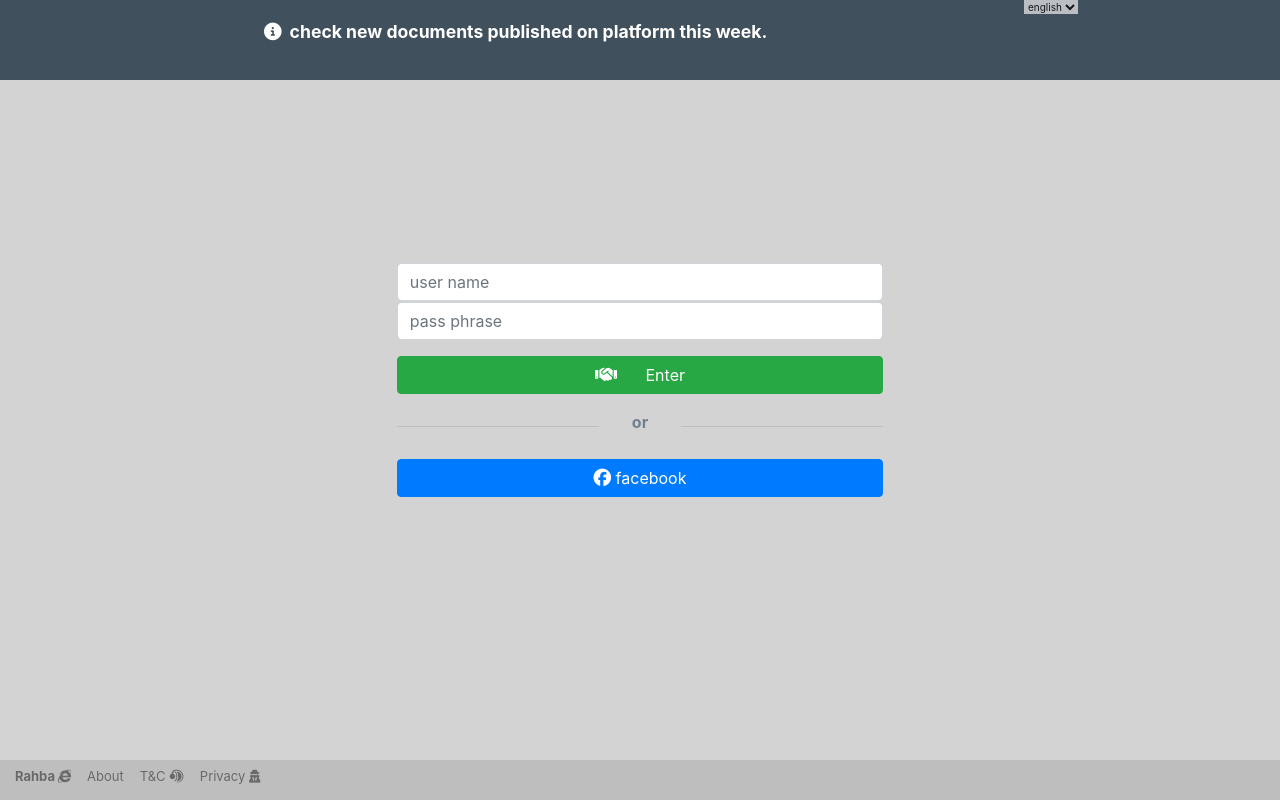
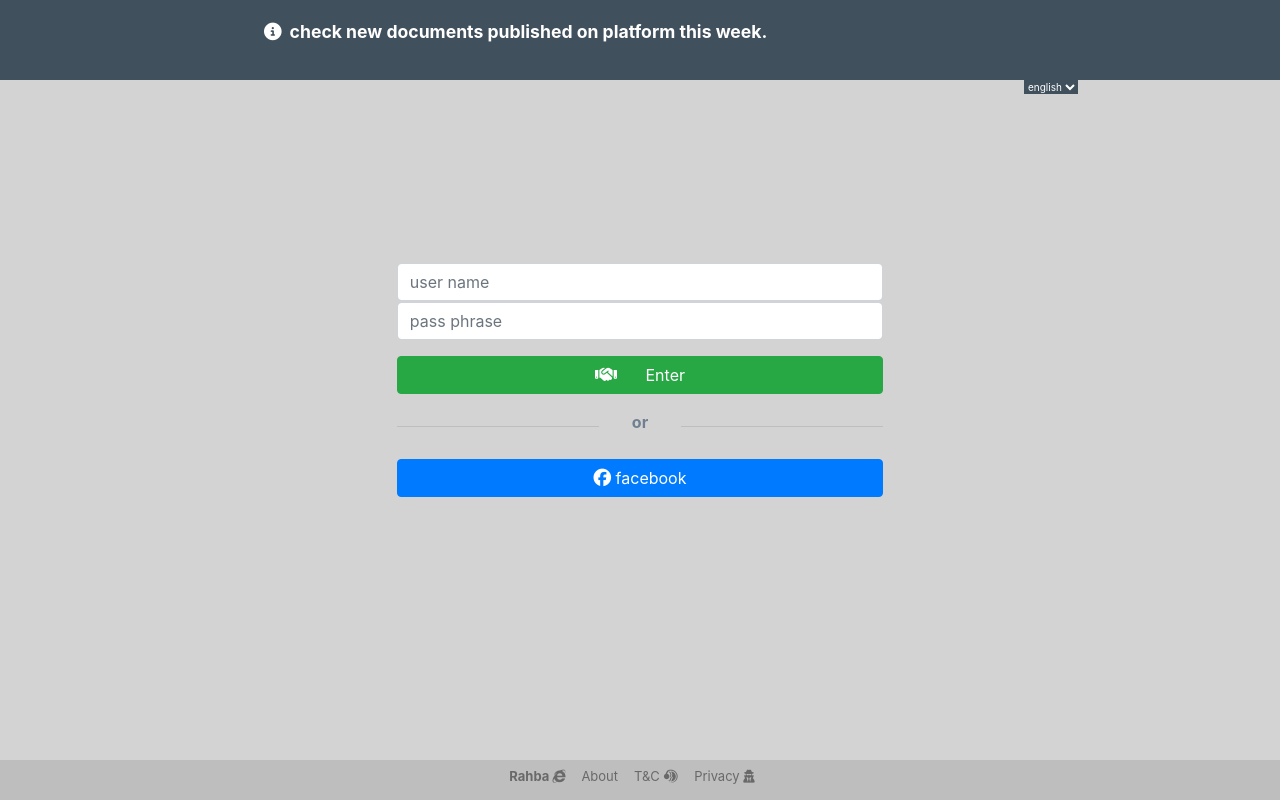
Before and after one commit to abdessamed-diab/cirta-mobile, an Angular app: page /1 in a window 1280 px wide. Built offline with nearby package versions, Linux system fonts and the light colour scheme; no server answers.

Commit message:
fix: change activated route paramMap method.

```diff
--- a/src/app/login/login.component.css
+++ b/src/app/login/login.component.css
@@ -3,6 +3,7 @@
   height: 5%;
   max-height: 5%;
   overflow-y: hidden;
+  text-align: center;
 }
 
 .container-fluid.footer > a {
@@ -27,13 +28,14 @@
   display: block;
 }
 
-.container-fluid.header > select {
+select {
   position: absolute;
-  top: 0;
+  top: 10%;
   border: none;
   max-height: 16px;
   font-size: x-small;
-  opacity: 0.7;
+  background-color: #41505d;
+  color: white;
 }
 
 .select-to-left {
@@ -103,7 +105,9 @@ form > input {
 }
 
 .span_0 {
-  padding-left: 48px;
+  display: inline-block;
+  text-align: right;
+  width: 97%;
 }
 
 .span_0_header {
--- a/src/app/login/login.component.html
+++ b/src/app/login/login.component.html
@@ -3,15 +3,17 @@
     <i class="fas fa-info-circle" style="color: white; line-height: 32px; margin: 0px 8px" [class.float-right]="language===0"></i>
     <p>{{values.login_news_feed_paragraph}}</p>
   </span>
+</div>
+
 <select name="language" id="language-select"
         (change)="onSelectChange($event.target.value)"
         [class.select-to-left]="language === 0"
         [class.select-to-right]="language === 1"
+        class=""
 >
   <option value="en" [selected]="language === 1">english</option>
   <option value="ar" [selected]="language === 0">عربي</option>
 </select>
-</div>
 
 <div class="flex-container">
   <div *ngIf="loading" class="spinner-border"></div>
--- a/src/app/login/login.component.ts
+++ b/src/app/login/login.component.ts
@@ -1,10 +1,9 @@
 import {Component, OnInit} from '@angular/core';
 import {LoginService} from './login.service';
 import {FormControl} from '@angular/forms';
-import {ActivatedRoute, ParamMap, Router} from '@angular/router';
+import {ActivatedRoute, Router} from '@angular/router';
 import {HttpResponse} from '@angular/common/http';
 import {AuthResponse} from './models/AuthResponse';
-import {switchMap} from 'rxjs/operators';
 import {Observable, of} from 'rxjs';
 import {VALUES_AR, VALUES_EN} from '../translation/en';
 
@@ -43,24 +42,16 @@ export class LoginComponent implements OnInit {
   }
 
   private get params(): Observable<HttpResponse<AuthResponse>> {
-    return this.activatedRoute.paramMap.pipe(
-      switchMap(
-        (params: ParamMap) => {
-          const tempRequestBody = {key: params.get('key'), username: undefined, password: undefined};
+    const paramMap = this.activatedRoute.snapshot.paramMap;
+    if (paramMap.has('key')) {
+      const tempRequestBody = {key: paramMap.get('key'), username: undefined, password: undefined};
+      return this.loginService.logInUser(tempRequestBody);
+    }
 
-          if (params.has('key')) {
-            console.log('key should be null! ', params.get('key'));
-            return this.loginService.logInUser(tempRequestBody);
-          }
-
-          if (params.has('language')) {
-            this.language = params.get('language') === 'ar' ? 0 : 1;
-          }
-
-          return of<HttpResponse<AuthResponse>>(new HttpResponse({status: 404}));
-        }
-      )
-    );
+    if (paramMap.has('language')) {
+      this.language = paramMap.get('language') === 'ar' ? 0 : 1;
+    }
+    return of<HttpResponse<AuthResponse>>(new HttpResponse({status: 404}));
   }
 
   onFacebookSignUp(form: HTMLFormElement): void {
```
Also changed, not shown: 3 other files (tests, documents, lock files or other folders). Lines whose indentation alone changed are shown as unchanged.
